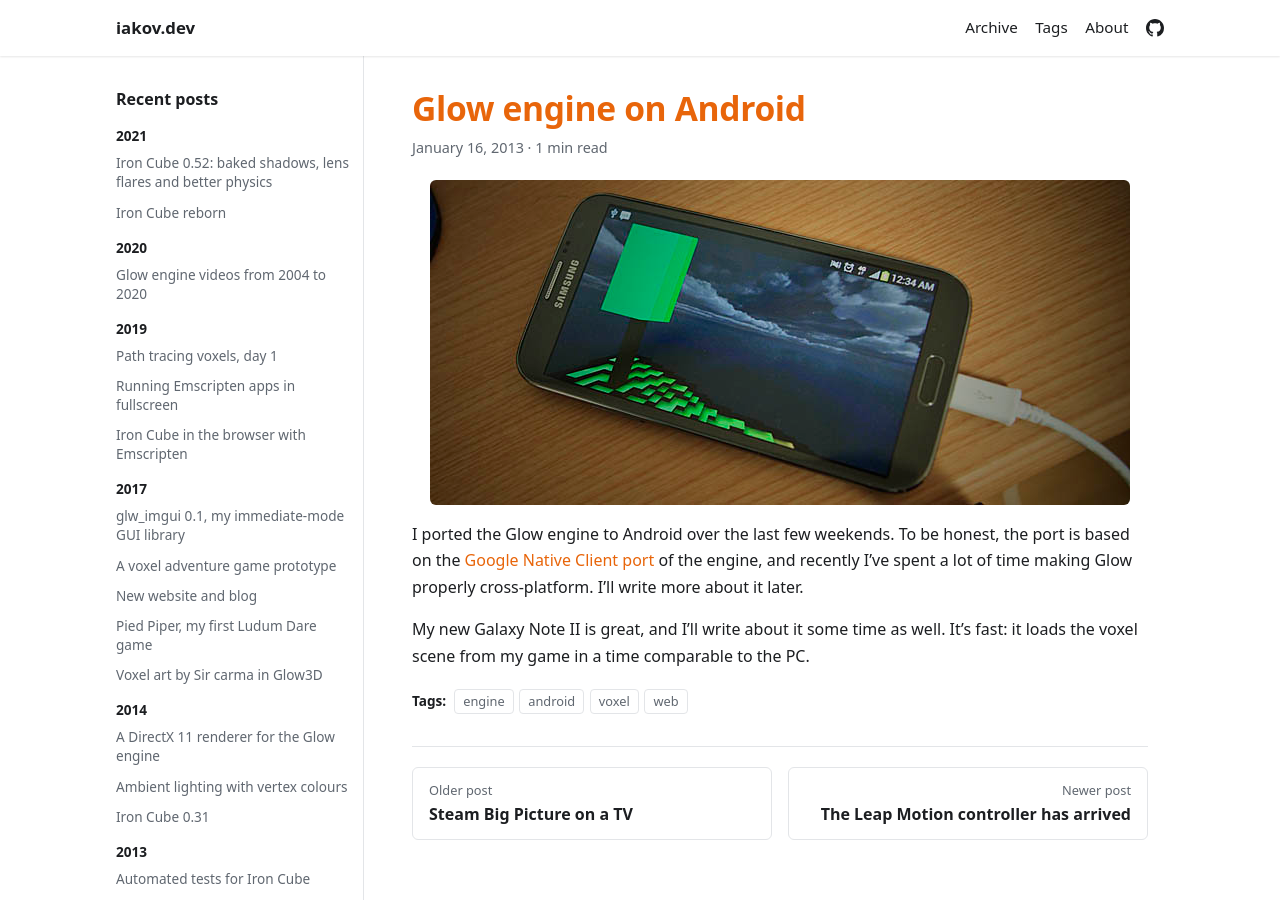
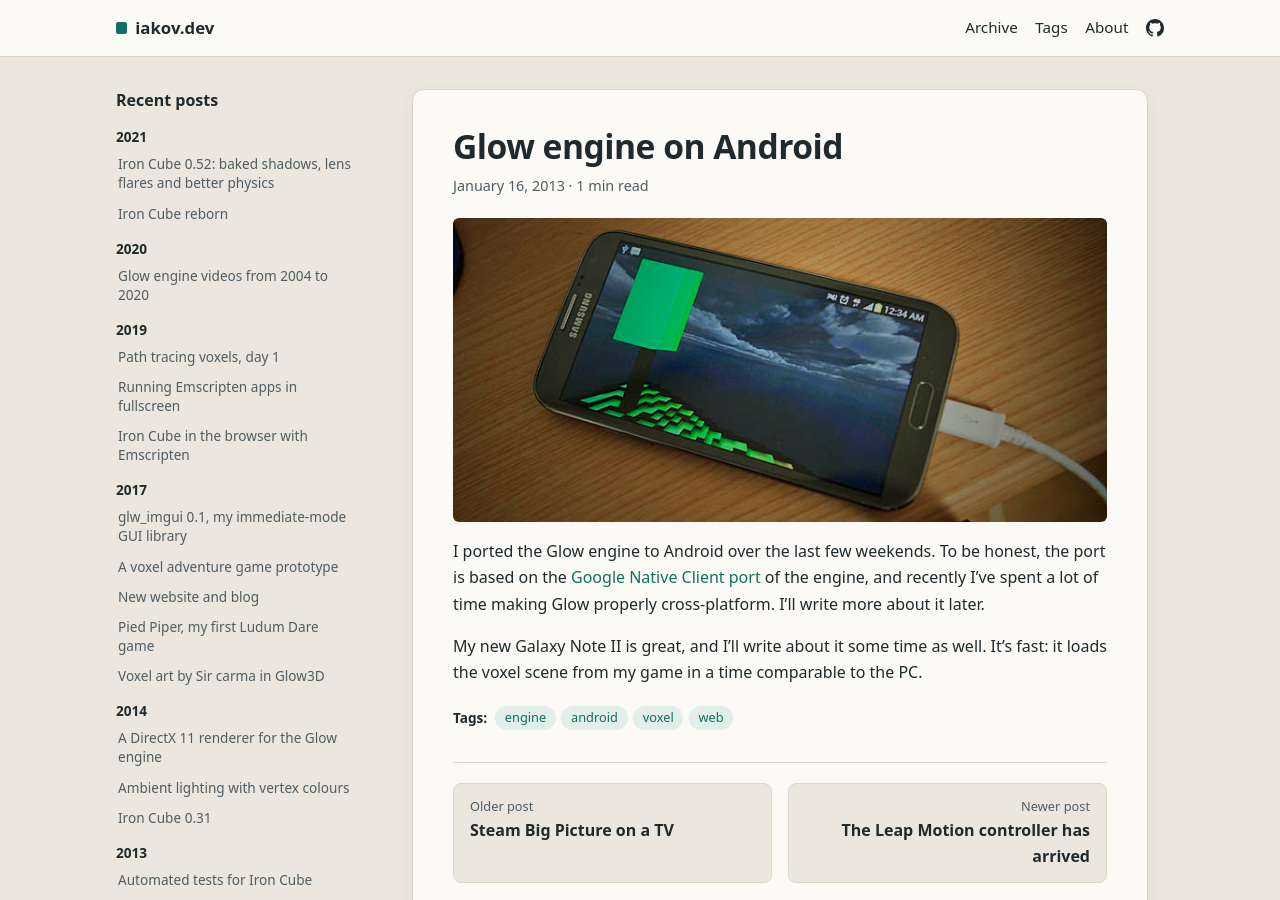
Before and after one commit to yak32/iakov.dev, a Jekyll site: the page built from _posts/2013-01-16-glow-engine-on-android.md, in a window 1280 px wide and 900 px high. Built offline with Jekyll 4.4.1, drawn with Linux system fonts in a browser that asks for light colours.

Commit message:
Own colour scheme: stone page, paper cards, oxidised teal accent
Replaces the PlayCanvas-style orange and white. All text pairs meet WCAG AA
contrast in light and dark mode.

Co-Authored-By: Claude Opus 5.5 <noreply@anthropic.com>

```diff
--- a/_layouts/default.html
+++ b/_layouts/default.html
@@ -25,7 +25,7 @@
     <aside class="sidebar">
       {% include sidebar.html %}
     </aside>
-    <main>
+    <main{% unless paginator %} class="panel"{% endunless %}>
       {{ content }}
     </main>
   </div>
--- a/assets/css/site.css
+++ b/assets/css/site.css
@@ -1,27 +1,33 @@
+/* Palette: warm stone page, paper cards, slate ink and an oxidised teal
+   accent taken from weathered metal in the AEZ art. */
 :root {
-  --bg: #ffffff;
-  --fg: #1c1e21;
-  --muted: #606770;
-  --faint: #8d949e;
-  --line: #e3e5e8;
-  --side-bg: #ffffff;
-  --accent: #e8650a;
-  --accent-hover: #c2540a;
-  --code-bg: #f4f5f6;
+  --bg: #ebe7de;
+  --surface: #fbfaf6;
+  --fg: #1f2a2e;
+  --muted: #4f5d63;
+  --faint: #5d696e;
+  --line: #dcd6ca;
+  --accent: #146f62;
+  --accent-hover: #0f5a50;
+  --accent-soft: #e1eee9;
+  --code-bg: #f0ede6;
+  --shadow: 0 1px 2px rgba(60, 50, 30, .06), 0 4px 16px rgba(60, 50, 30, .05);
   --main: 46rem;
   --side: 15.5rem;
 }
 @media (prefers-color-scheme: dark) {
   :root {
-    --bg: #1b1b1d;
-    --fg: #e3e3e3;
-    --muted: #a8adb4;
-    --faint: #7d838b;
-    --line: #2f3136;
-    --side-bg: #1b1b1d;
-    --accent: #ff8a3d;
-    --accent-hover: #ffa66b;
-    --code-bg: #26272b;
+    --bg: #0f1416;
+    --surface: #172024;
+    --fg: #e4e2dc;
+    --muted: #a3adb0;
+    --faint: #8a9497;
+    --line: #253035;
+    --accent: #4cc2ad;
+    --accent-hover: #7fd8c8;
+    --accent-soft: #1b3330;
+    --code-bg: #1f2a2e;
+    --shadow: 0 1px 2px rgba(0, 0, 0, .3);
   }
 }
 
@@ -39,13 +45,14 @@ a:hover { color: var(--accent-hover); text-decoration: underline; text-underline
 /* top bar */
 .topbar {
   position: sticky; top: 0; z-index: 10;
-  background: var(--bg); box-shadow: 0 1px 2px rgba(0,0,0,.1);
+  background: var(--surface); border-bottom: 1px solid var(--line);
 }
 .topbar-inner {
   max-width: calc(var(--side) + var(--main) + 6rem); margin: 0 auto; padding: 0 1rem;
   height: 3.5rem; display: flex; align-items: center; justify-content: space-between; gap: 1rem;
 }
-.site-title { color: var(--fg); font-weight: 700; font-size: 1.05rem; }
+.site-title { color: var(--fg); font-weight: 700; font-size: 1.05rem; display: flex; align-items: center; gap: .5rem; }
+.site-title::before { content: ""; width: .7rem; height: .7rem; border-radius: 2px; background: var(--accent); }
 .site-title:hover { color: var(--fg); text-decoration: none; }
 .topbar nav { display: flex; align-items: center; gap: 1.1rem; font-size: .95rem; }
 .topbar nav a { color: var(--fg); }
@@ -57,25 +64,31 @@ a:hover { color: var(--accent-hover); text-decoration: underline; text-underline
   max-width: calc(var(--side) + var(--main) + 6rem); margin: 0 auto; padding: 0 1rem;
   display: grid; grid-template-columns: var(--side) minmax(0, var(--main)); gap: 3rem;
 }
-main { padding: 2rem 0 3rem; min-width: 0; }
+main { margin: 2rem 0 3rem; min-width: 0; overflow-wrap: break-word; }
+
+/* paper panels on the stone page */
+main.panel, .card {
+  background: var(--surface); border: 1px solid var(--line); border-radius: 12px;
+  box-shadow: var(--shadow); padding: 2.25rem 2.5rem;
+}
 
 .sidebar {
   position: sticky; top: 3.5rem; align-self: start;
   max-height: calc(100vh - 3.5rem); overflow-y: auto;
-  padding: 2rem .5rem 2rem 0; border-right: 1px solid var(--line);
+  padding: 2rem .5rem 2rem 0;
   font-size: .85rem; line-height: 1.4; scrollbar-width: thin;
 }
 .recent-title { font-weight: 700; font-size: 1rem; margin-bottom: 1rem; }
 .recent-year { font-weight: 700; margin: 1rem 0 .5rem; }
 .recent ul { list-style: none; margin: 0; padding: 0; }
 .recent li { margin: 0 0 .7rem; }
-.recent li a { color: var(--muted); }
+.recent li a { color: var(--muted); display: block; border-left: 2px solid transparent; padding-left: .6rem; margin-left: -.6rem; }
 .recent li a:hover, .recent li a.current { color: var(--accent); text-decoration: none; }
-.recent li a.current { font-weight: 600; }
+.recent li a.current { font-weight: 600; border-left-color: var(--accent); }
 .recent-all { display: inline-block; margin-top: .5rem; font-weight: 600; }
 
 .site-footer {
-  border-top: 1px solid var(--line); padding: 1.5rem 1rem 2rem;
+  padding: .5rem 1rem 2.5rem;
   text-align: center; color: var(--faint); font-size: .85rem;
 }
 
@@ -84,14 +97,13 @@ main { padding: 2rem 0 3rem; min-width: 0; }
   display: block; width: 100%; height: auto; aspect-ratio: 5 / 2;
   margin: 0 0 1.25rem; object-fit: cover; border-radius: 6px;
 }
-.intro { font-size: 1.05rem; color: var(--muted); margin-bottom: 1rem; }
+.intro { font-size: 1.05rem; color: var(--muted); margin: 0 .25rem 1.75rem; }
 .intro p { margin: 0 0 .75rem; }
 
-.card { padding: 2.25rem 0; border-bottom: 1px solid var(--line); }
-.card:first-of-type { padding-top: 1rem; }
-.post-title { font-size: 2.1rem; line-height: 1.2; font-weight: 700; margin: 0 0 .5rem; letter-spacing: -.01em; color: var(--accent); }
-.post-title a { color: var(--accent); }
-.post-title a:hover { color: var(--accent-hover); text-decoration: none; }
+.card { margin-bottom: 1.5rem; }
+.post-title { font-size: 2.1rem; line-height: 1.2; font-weight: 750; margin: 0 0 .5rem; letter-spacing: -.015em; color: var(--fg); }
+.post-title a { color: var(--fg); }
+.post-title a:hover { color: var(--accent); text-decoration: none; }
 .card .post-title { font-size: 1.85rem; }
 .meta { color: var(--muted); font-size: .9rem; margin: 0 0 1.25rem; }
 .subtitle { color: var(--muted); font-size: 1.15rem; margin: -.25rem 0 .5rem; }
@@ -102,13 +114,18 @@ main { padding: 2rem 0 3rem; min-width: 0; }
 .tags { font-size: .85rem; color: var(--muted); display: flex; flex-wrap: wrap; align-items: center; gap: .35rem; }
 .tags b { color: var(--fg); margin-right: .15rem; }
 .tag {
-  display: inline-block; font-size: .8rem; color: var(--muted);
-  border: 1px solid var(--line); border-radius: 4px; padding: .05rem .5rem;
+  display: inline-block; font-size: .8rem; color: var(--accent);
+  background: var(--accent-soft); border-radius: 999px; padding: .1rem .6rem;
 }
-.tag:hover { color: var(--accent); border-color: var(--accent); text-decoration: none; }
-.read-more { font-weight: 700; margin-left: auto; }
+.tag:hover { color: var(--bg); background: var(--accent); text-decoration: none; }
+.read-more {
+  margin-left: auto; font-weight: 600; font-size: .9rem; color: var(--accent);
+  border: 1px solid var(--accent); border-radius: 999px; padding: .3rem .9rem;
+}
+.read-more::after { content: " \2192"; }
+.read-more:hover { color: var(--bg); background: var(--accent); text-decoration: none; }
 
-.pager { display: flex; justify-content: space-between; align-items: center; gap: 1rem; padding-top: 2rem; font-weight: 600; }
+.pager { display: flex; justify-content: space-between; align-items: center; gap: 1rem; padding: .5rem .25rem 0; font-weight: 600; }
 .pager-count { color: var(--faint); font-weight: 400; font-size: .9rem; }
 
 /* archive and tags */
@@ -166,7 +183,7 @@ pre code { background: none; padding: 0; }
 .video a:hover .play { background: #c4302b; }
 
 .post-nav { display: grid; grid-template-columns: 1fr 1fr; gap: 1rem; border-top: 1px solid var(--line); margin-top: 2rem; padding-top: 1.25rem; }
-.post-nav a { color: var(--fg); font-weight: 600; border: 1px solid var(--line); border-radius: 6px; padding: .75rem 1rem; }
+.post-nav a { color: var(--fg); font-weight: 600; background: var(--bg); border: 1px solid var(--line); border-radius: 8px; padding: .75rem 1rem; }
 .post-nav a:hover { border-color: var(--accent); color: var(--accent); text-decoration: none; }
 .post-nav small { display: block; color: var(--muted); font-weight: 400; font-size: .8rem; }
 .post-nav .next { text-align: right; }
@@ -182,4 +199,6 @@ pre code { background: none; padding: 0; }
   .post-nav { grid-template-columns: 1fr; }
   .post-nav .next { text-align: left; }
   .topbar nav { gap: .8rem; font-size: .9rem; }
+  main.panel, .card { padding: 1.4rem 1.25rem; border-radius: 10px; }
+  .layout { padding: 0 .75rem; }
 }
```
